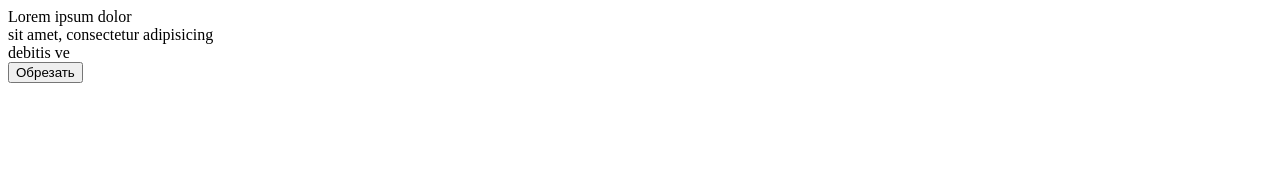
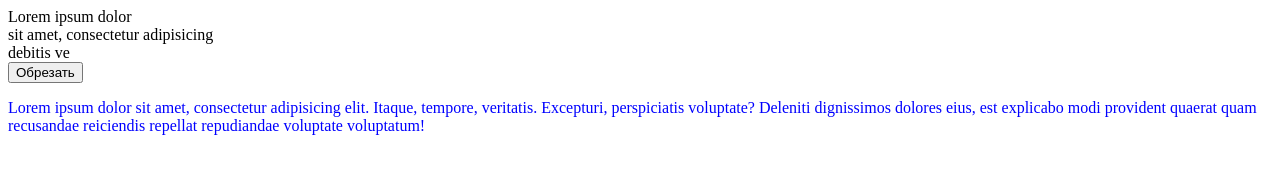
Before and after one commit to alexandr-tg/hillel-js, a website: page 24/index.html in a window 1280 px wide. Drawn offline with Linux system fonts and the light colour scheme.

Commit message:
second task is done

```diff
--- a/24/index.html
+++ b/24/index.html
@@ -15,6 +15,8 @@
     <div>debitis ve</div>
 
     <button>Обрезать</button>
+
+    <p>Lorem ipsum dolor sit amet, consectetur adipisicing elit. Itaque, tempore, veritatis. Excepturi, perspiciatis voluptate? Deleniti dignissimos dolores eius, est explicabo modi provident quaerat quam recusandae reiciendis repellat repudiandae voluptate voluptatum!</p>
 <script src="js/main.js"></script>
 </body>
 </html>
--- a/24/js/main.js
+++ b/24/js/main.js
@@ -14,3 +14,18 @@ function start(){
         item.innerText = [cutStr, addEllipsis].reduce((value, func) => func(value), text);
     }
 }
+
+// Second Task
+
+let colors =  ['red', 'green', 'blue'];
+
+let p = document.querySelector('p');
+
+setInterval(changeColor, 1000);
+
+let counter = 0;
+
+function changeColor() {
+    counter = (counter + 1) % colors.length;
+    p.style.color = colors[counter];
+}
```
